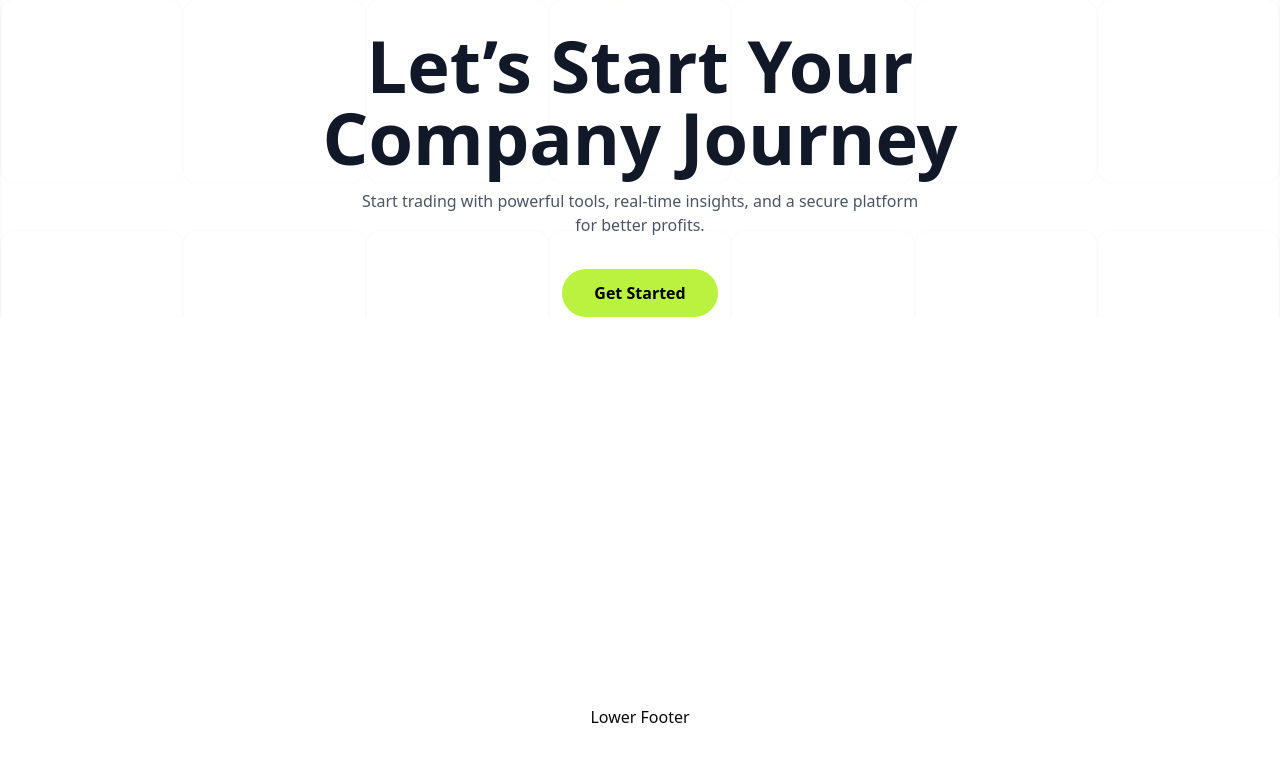
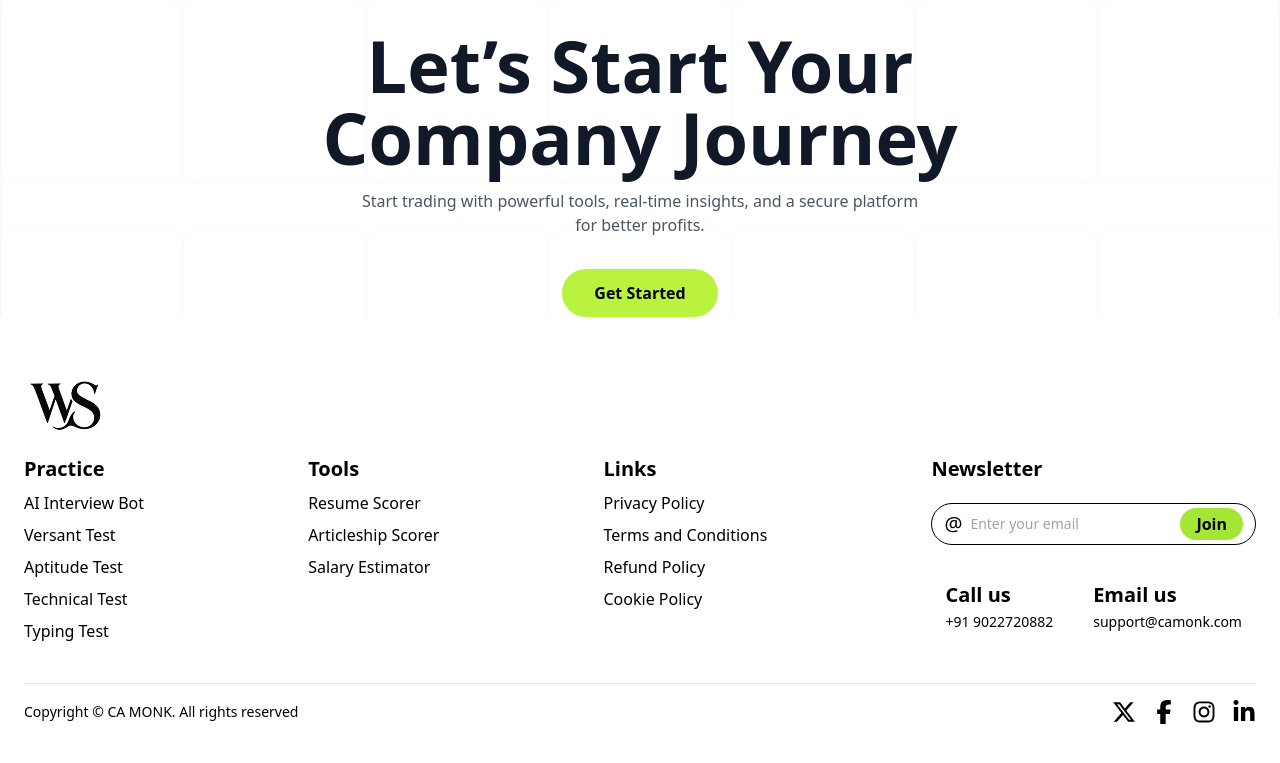
Before and after one commit to Sandipan-seth/WebWorkStudioPage, a React (Vite) app: page / in a window 1280 px wide. Shown: the part 5248-6011 px from the top of the page. Built offline with nearby package versions, Linux system fonts and the light colour scheme.

Commit message:
Lower Footer

```diff
--- a/src/components/HomeComponents/FooterComponent/LowerFooter.jsx
+++ b/src/components/HomeComponents/FooterComponent/LowerFooter.jsx
@@ -1,11 +1,110 @@
-import React from 'react'
+import React from "react";
+import logo from "../../../assets/Logo.png";
+import {
+  FaXTwitter,
+  FaFacebookF,
+  FaInstagram,
+  FaLinkedinIn,
+} from "react-icons/fa6";
 
 const LowerFooter = () => {
   return (
-    <div className="bg-white min-h-screen max-w-full flex flex-col items-center justify-center ">
-      Lower Footer
+    <div className="bg-white">
+      <div className="bg-white text-black px-6 py-10 flex flex-col max-w-7xl mx-auto">
+        {/* logo */}
+        <div className="flex-shrink-0">
+          <img src={logo} alt="Logo" className="w-22 h-auto mb-4 md:mb-0" />
+        </div>
+
+        <div className="flex flex-row flex-wrap md:flex-row md:justify-between md:items-start max-w-7xl mx-auto w-full gap-10">
+          {/* Practice */}
+          <div className="flex flex-col">
+            <h3 className="mb-2 text-xl font-bold">Practice</h3>
+            <ul className="space-y-2 text-md">
+              <li>AI Interview Bot</li>
+              <li>Versant Test</li>
+              <li>Aptitude Test</li>
+              <li>Technical Test</li>
+              <li>Typing Test</li>
+            </ul>
+          </div>
+
+          {/* Tools */}
+          <div className="flex flex-col">
+            <h3 className="text-xl font-bold mb-2">Tools</h3>
+            <ul className="space-y-2 text-md">
+              <li>Resume Scorer</li>
+              <li>Articleship Scorer</li>
+              <li>Salary Estimator</li>
+            </ul>
+          </div>
+
+          {/* Links */}
+          <div className="flex flex-col">
+            <h3 className="text-xl font-bold mb-2">Links</h3>
+            <ul className="space-y-2 text-md">
+              <li>Privacy Policy</li>
+              <li>Terms and Conditions</li>
+              <li>Refund Policy</li>
+              <li>Cookie Policy</li>
+            </ul>
+          </div>
+
+          <div className="flex flex-col gap-4 w-full justify-center items-center md:w-auto">
+            <div>
+              <h3 className="font-bold text-xl mb-5">Newsletter</h3>
+              <div className="flex items-center border border-black rounded-full px-3 py-1">
+                <span className="text-xl mr-2">@</span>
+                <input
+                  type="email"
+                  placeholder="Enter your email"
+                  className="flex-grow bg-transparent outline-none text-sm"
+                />
+                <button className="bg-lime-400 text-black font-semibold px-4 py-1 rounded-full ml-2">
+                  Join
+                </button>
+              </div>
+            </div>
+
+            <div className="flex gap-10 mt-5">
+              <div>
+                <strong className="text-xl">Call us</strong>
+                <br />
+                <a
+                  href="tel:+919022720882"
+                  className="hover:underline text-sm "
+                >
+                  +91 9022720882
+                </a>
+              </div>
+
+              <div>
+                <strong className="text-xl">Email us</strong>
+                <br />
+                <a
+                  href="mailto:support@camonk.com"
+                  className="hover:underline text-sm"
+                >
+                  support@camonk.com
+                </a>
+              </div>
+            </div>
+          </div>
+        </div>
+
+        {/* Bottom Section */}
+        <div className="mt-10 pt-4 border-t flex flex-col md:flex-row justify-between items-center text-sm w-full mx-auto">
+          <p>Copyright © CA MONK. All rights reserved</p>
+          <div className="flex space-x-4 mt-2 md:mt-0 text-base cursor-pointer">
+            <FaXTwitter size={24} />
+            <FaFacebookF size={24} />
+            <FaInstagram size={24} />
+            <FaLinkedinIn size={24} />
+          </div>
+        </div>
+      </div>
     </div>
   );
-}
+};
 
-export default LowerFooter
+export default LowerFooter;
```
